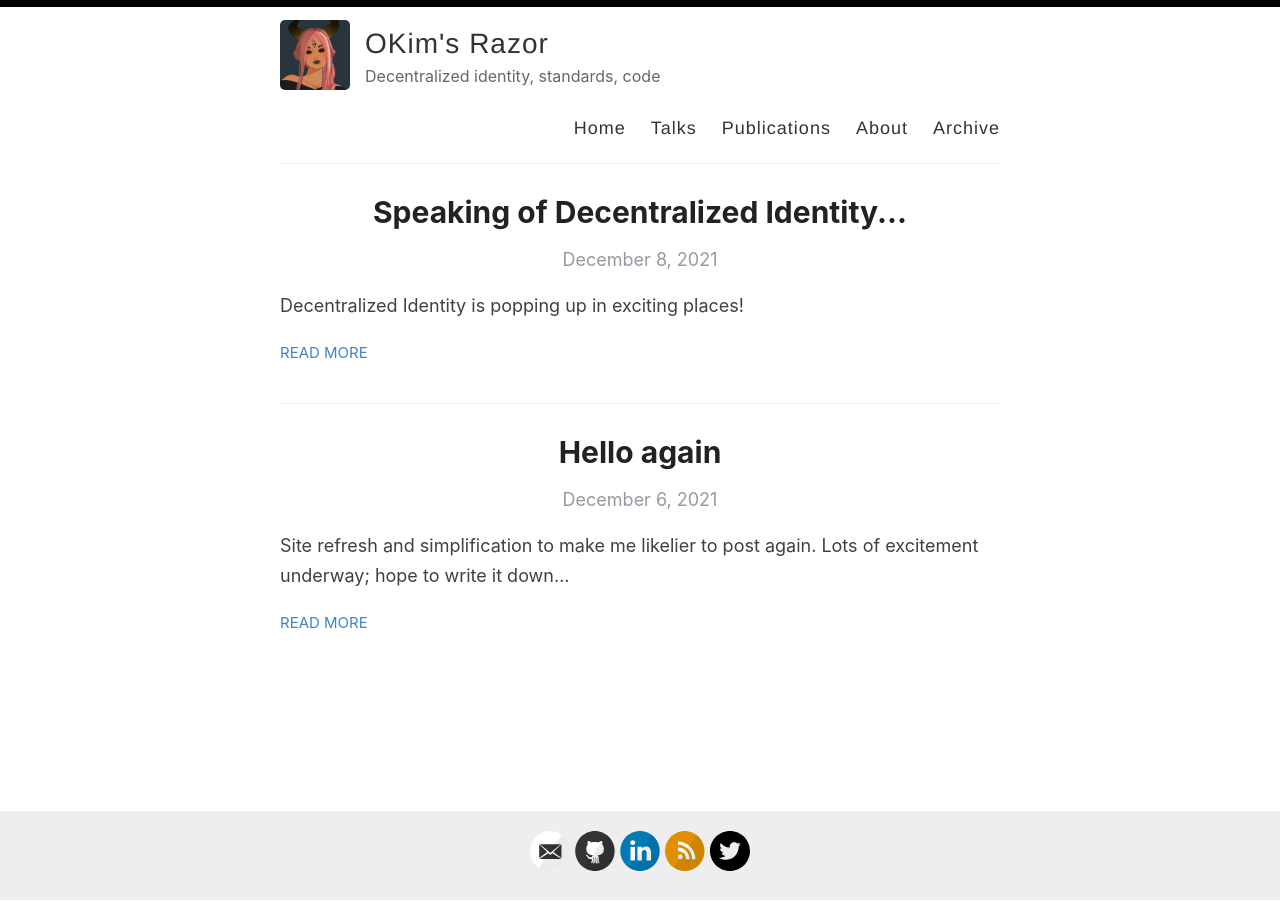
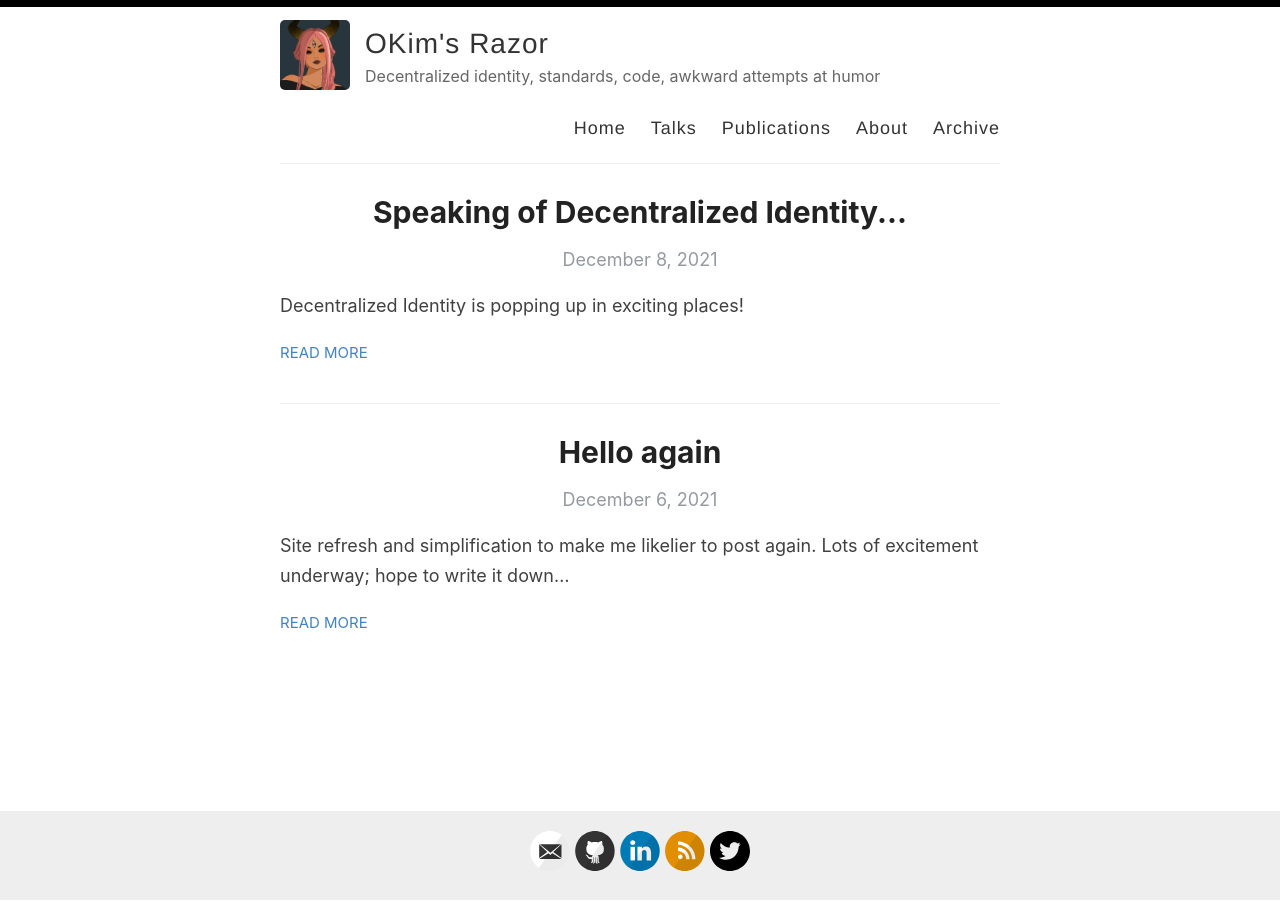
Before and after one commit to kimdhamilton/kimdhamilton.github.io, a Jekyll site: the page built from index.html, in a window 1280 px wide. Built offline with Jekyll 4.4.1, drawn with Linux system fonts in a browser that asks for light colours; the list of posts is cut into pages by our own code.

Commit message:
update tagline

```diff
--- a/_config.yml
+++ b/_config.yml
@@ -9,7 +9,7 @@ name: OKim's Razor
 author: Kim Hamilton Duffy
 
 # Short bio or description (displayed in the header)
-description: Decentralized identity, standards, code
+description: Decentralized identity, standards, code, awkward attempts at humor
 
 # URL of your avatar or profile pic (you could use your GitHub profile pic)
 avatar: /images/volcano.png
```
